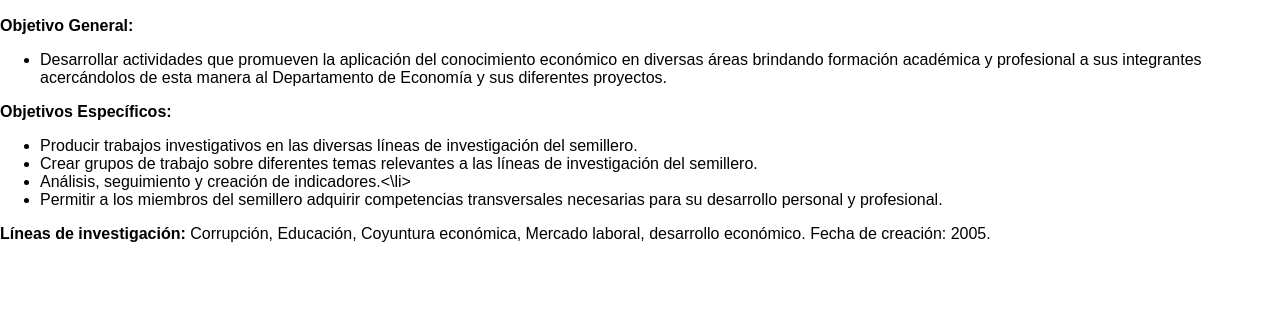
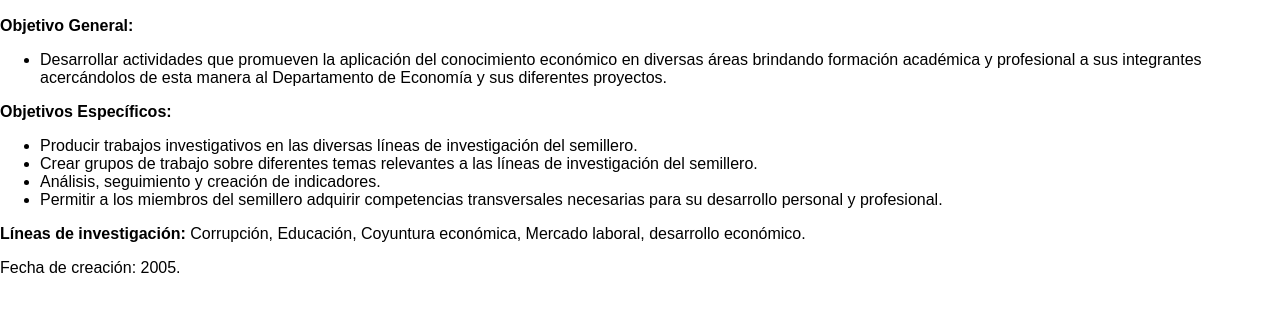
Before and after one commit to SIEDEEAFIT/siedeeafit.github.io, a plain HTML site: page docs/index.html in a window 1280 px wide. Shown: the part 351-662 px from the top of the page. Drawn offline with Linux system fonts and the light colour scheme.

Commit message:
Update index.html

```diff
--- a/docs/index.html
+++ b/docs/index.html
@@ -63,14 +63,14 @@ body {
 <ul>
   <li>Producir trabajos investigativos en las diversas líneas de investigación del semillero.</li>
   <li>Crear grupos de trabajo sobre diferentes temas relevantes a las líneas de investigación del semillero.</li>
-  <li>Análisis, seguimiento y creación de indicadores.<\li>
+  <li>Análisis, seguimiento y creación de indicadores.</li>
   <li> Permitir a los miembros del semillero adquirir competencias transversales necesarias para su desarrollo personal y profesional. </li>
 </ul>
 
 
-<strong>Líneas de investigación:</strong> Corrupción, Educación, Coyuntura económica, Mercado laboral, desarrollo económico.
+<p><strong>Líneas de investigación:</strong> Corrupción, Educación, Coyuntura económica, Mercado laboral, desarrollo económico.</p>
 
-Fecha de creación: 2005.
+<p>Fecha de creación: 2005.</p>
 
 </section>
 
```
